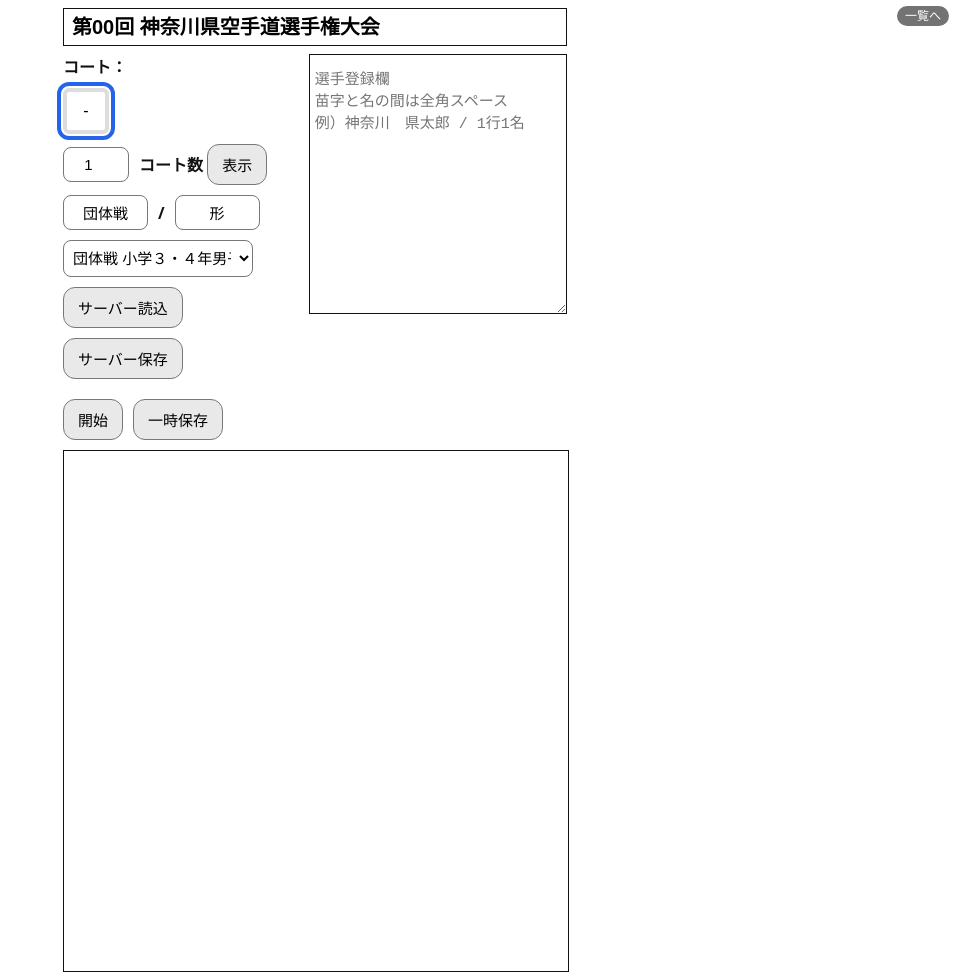
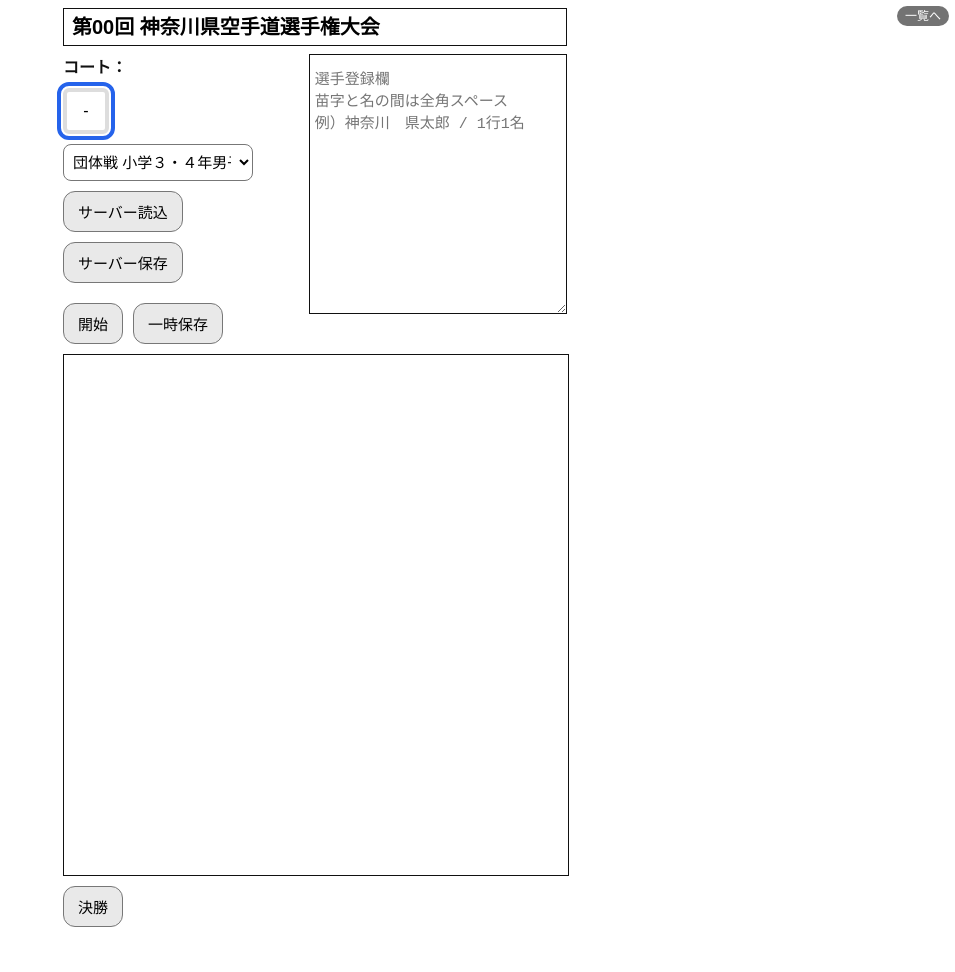
Before and after one commit to ironikally18/jka20-202604, a website: page kata.html in a window 1280 px wide. Shown: the top 972 px of the page, without its empty margins (325-1280 px from the left). After the commit the page ends 935 px from the top, so only its background shows below. Drawn offline with Linux system fonts and the light colour scheme.

Commit message:
Add files via upload

```diff
--- a/kata.html
+++ b/kata.html
@@ -370,6 +370,10 @@
 /* editorでもサーバー通信結果を表示 */
 #syncStatus{display:block;}
 
+#metaTypeRow {
+  display: none !important;
+}
+
 </style>
 </head>
 
@@ -396,13 +400,13 @@
         <div id="courtPalette"></div>
       </div>
 
-      <div class="row">
+      <div class="row" id="metaTypeRow">
         <input id="courtCountInput" type="number" min="1" max="8" value="1">
         <div style="font-weight:900;">コート数
         <button id="setCourtCountBtn" type="button">表示</button></div>
       </div>
 
-      <div class="row">
+      <div class="row"  id="metaTypeRow">
         <input id="metaStyle" type="text" value="個人戦">
         <div style="font-weight:900;">/</div>
         <input id="metaType" type="text" value="形">
```
Also changed, not shown: kumite.html (+5 -1 lines).
